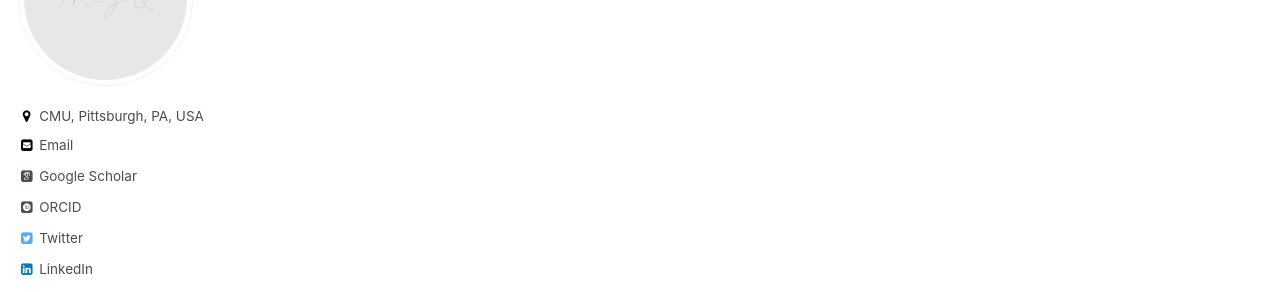
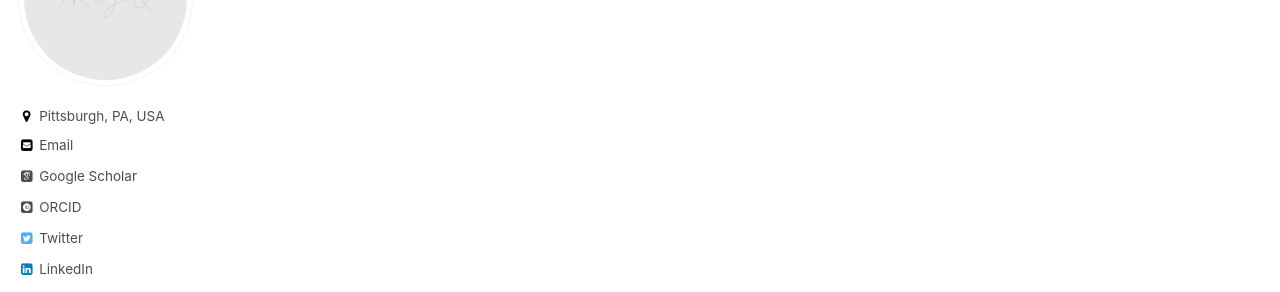
Before and after one commit to kjamartens/kjamartens.github.io, a Jekyll site: the page built from _pages/positions.md, in a window 1280 px wide. Shown: the part 207-499 px from the top of the page. Built offline with Jekyll 4.4.1, drawn with Linux system fonts in a browser that asks for light colours; some web fonts are replaced.

```diff
--- a/_config.yml
+++ b/_config.yml
@@ -77,7 +77,7 @@
   name             : ""
   avatar           : "profile.png"
   bio              : ""
-  location         : "CMU, Pittsburgh, PA, USA"
+  location         : "Pittsburgh, PA, USA"
   employer         :
   googlescholar    : "https://scholar.google.com/citations?user=puEEfn8AAAAJ&hl=en"
   email            : "kmartens@andrew.cmu.edu"
```
Also changed, not shown: site.webmanifest.
